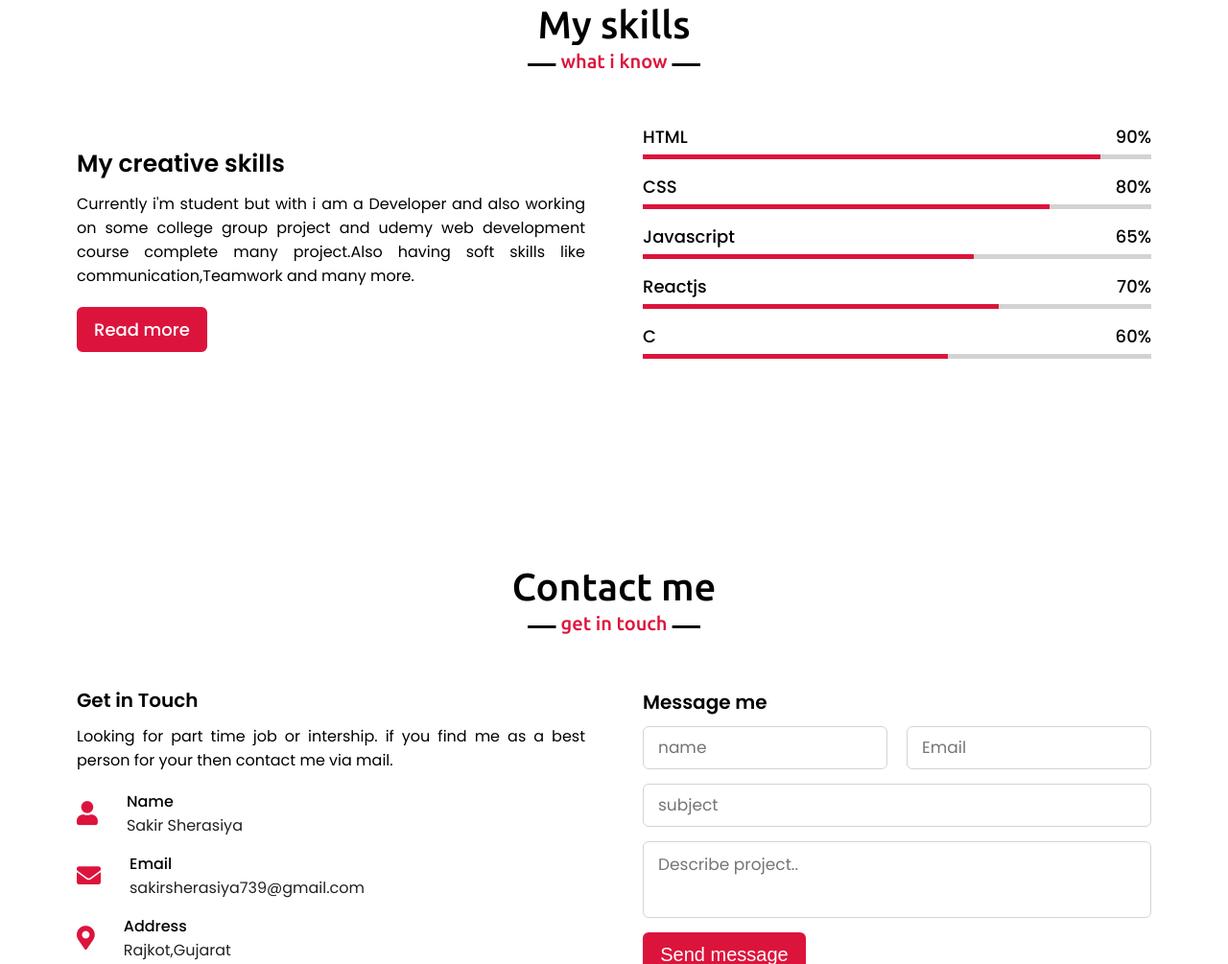
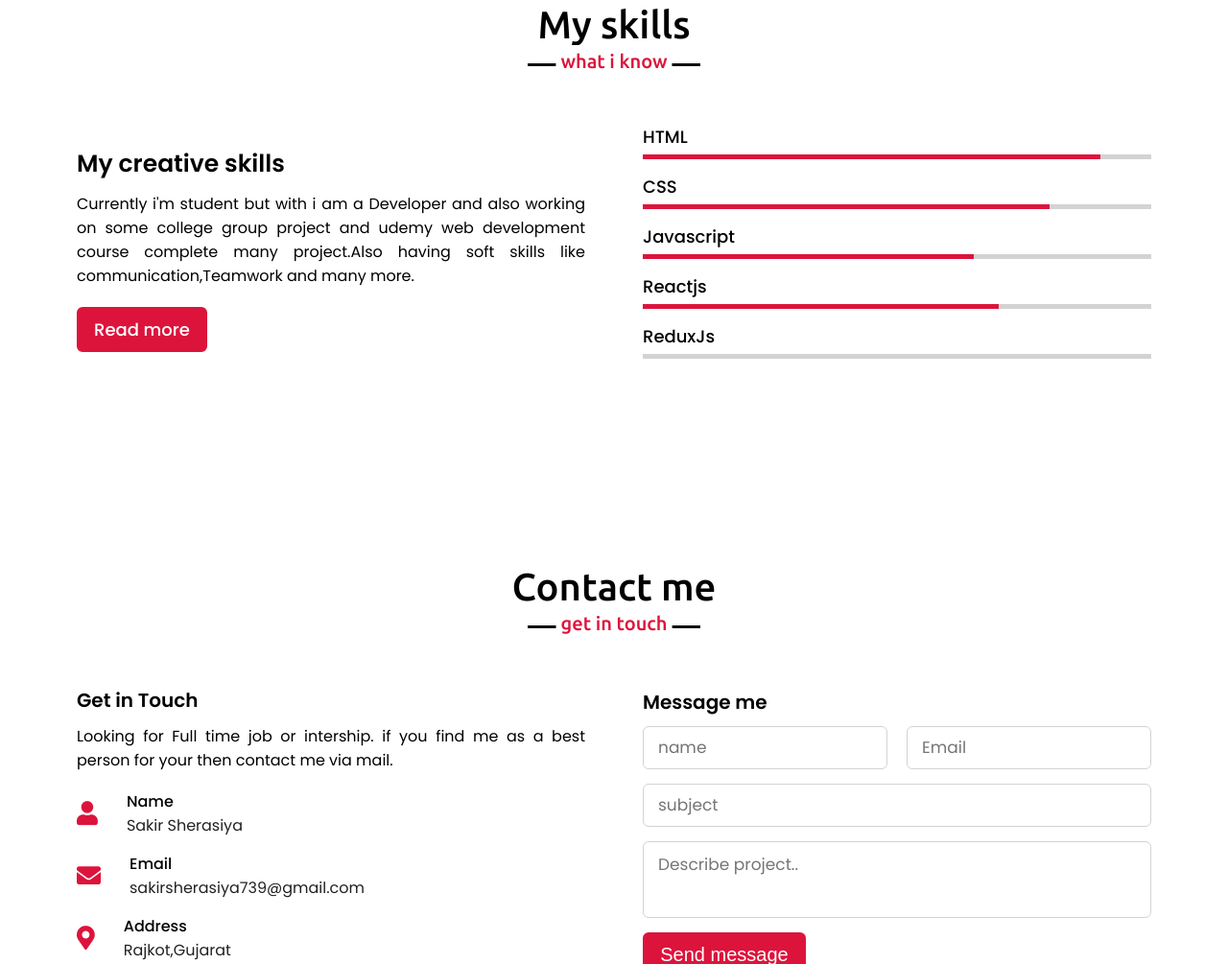
Before and after one commit to Sakirsherasiya76/Personal-portfolio, a plain HTML site: page index.html in a window 1280 px wide. Shown: the part 2272-3277 px from the top of the page at 96% size. Drawn offline with nearby package versions, Linux system fonts and the light colour scheme; a web font is replaced by a local one.

Commit message:
Update index.html

```diff
--- a/index.html
+++ b/index.html
@@ -58,10 +58,10 @@
             <p>
               I am student of Bachelor of Computer Applications in H. & HB Kotak
               Institute of Science. I'm able to work on some basic website
-              designer and experties in Frontend Development My Development
+              designer and experties in Web and ReactJs Development My Development
               journey has led me to appreciate the complexity.
             </p>
-            <a href="My resume.pdf">Download CV</a>
+            <a href="Resume update.pdf">Download CV</a>
           </div>
         </div>
       </div>
@@ -114,37 +114,38 @@
             <div class="bars">
                 <div class="infor">
                   <span>HTML</span>
-                  <span>90%</span>
+                  <!-- <span>90%</span> -->
                 </div>
                 <div class="line html"></div>
             </div>
             <div class="bars">
               <div class="infor">
                 <span>CSS</span>
-                <span>80%</span>
+                <!-- <span>80%</span> -->
               </div>
               <div class="line css"></div>
           </div>
           <div class="bars">
             <div class="infor">
               <span>Javascript</span>
-              <span>65%</span>
+              <!-- <span>65%</span> -->
             </div>
             <div class="line javascript"></div>
         </div>
         <div class="bars">
           <div class="infor">
             <span>Reactjs</span>
-            <span>70%</span>
+            <!-- <span>70%</span> -->
           </div>
           <div class="line reactjs"></div>
       </div>
-      <div class="bars">
-        <div class="infor">
-          <span>C</span>
-          <span>60%</span>
-        </div>
-        <div class="line c"></div>
+
+    <div class="bars">
+      <div class="infor">
+        <span>ReduxJs</span>
+        <!-- <span>60%</span> -->
+      </div>
+      <div class="line reduxjs"></div>
     </div>
           </div>
         </div>
@@ -158,7 +159,7 @@
         <div class="contact-content">
           <div class="column left">
             <div class="text">Get in Touch</div>
-            <p>Looking for part time job or intership. if you find me as a best person for your then contact me via mail. </p>
+            <p>Looking for Full time job or intership. if you find me as a best person for your then contact me via mail. </p>
            <div class="icons">
              <div class="row">
               <i class="fas fa-user"></i>
```
